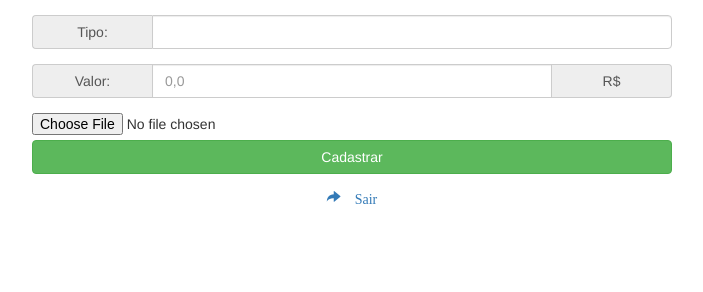
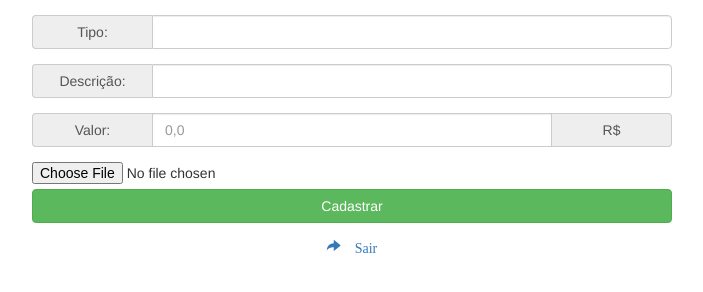
Before and after one commit to BCC-UTFPR/Aplicativo_EngenhariaSoftware, a PHP site: page /homepage.php?insertEmpty=true in a window 1280 px wide. Shown: the part 304-596 px from the top of the page, without its empty margins (288-991 px from the left). Run offline with PHP 8.4, Linux system fonts and the light colour scheme; the visitor is signed in with stand-in values (Sample User, id 1); data that the repository does not hold is empty; some libraries are stand-ins or nearby versions.

Commit message:
Commit relativo a issue #29

```diff
--- a/Website/homepage.php
+++ b/Website/homepage.php
@@ -80,7 +80,11 @@ if ( !isset($_SESSION['username']) and !isset($_SESSION['password']) ) {
    		   <input type="text" class="form-control" name="field_tipo"id="field_tipo" aria-describedby="basic-addon-three" required
                 data-fv-notempty-message="(Campo Vazio)">
 	</div>
-
+	<div class="input-group">
+  		<span class="input-group-addon" id="basic-addon">Descrição:</span>
+	        <input type="text" class="form-control" name="field_descricao" id="field_descricao" aria-describedby="basic-addon" required
+                data-fv-notempty-message="(Campo Vazio)">
+	</div>
 	<div class="input-group">
 	  	<span class="input-group-addon" id="basic-addon-two">Valor:</span>
      		 <input type="number" min="0" step="0.10" placeholder="0,0" class="form-control" name="field_valor" id="field_valor" aria-describedby="basic-addon-two" required
```
